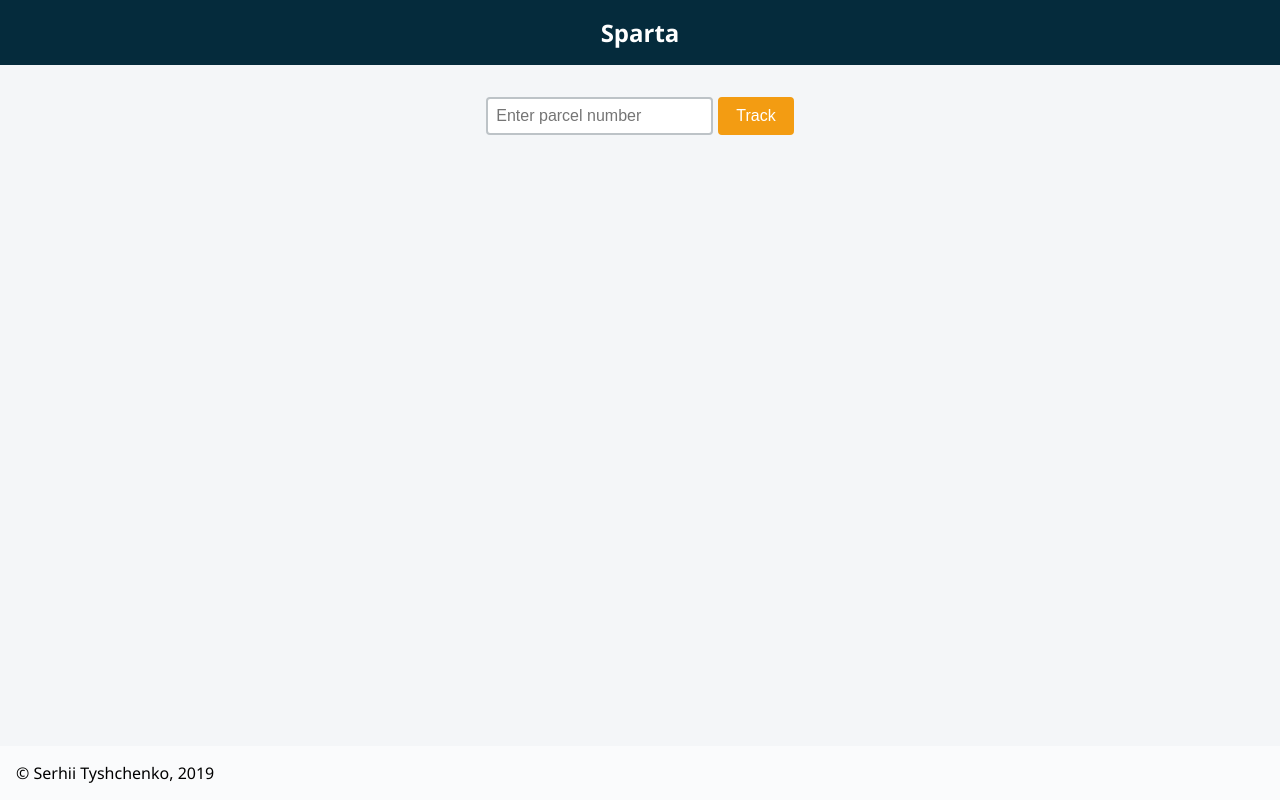
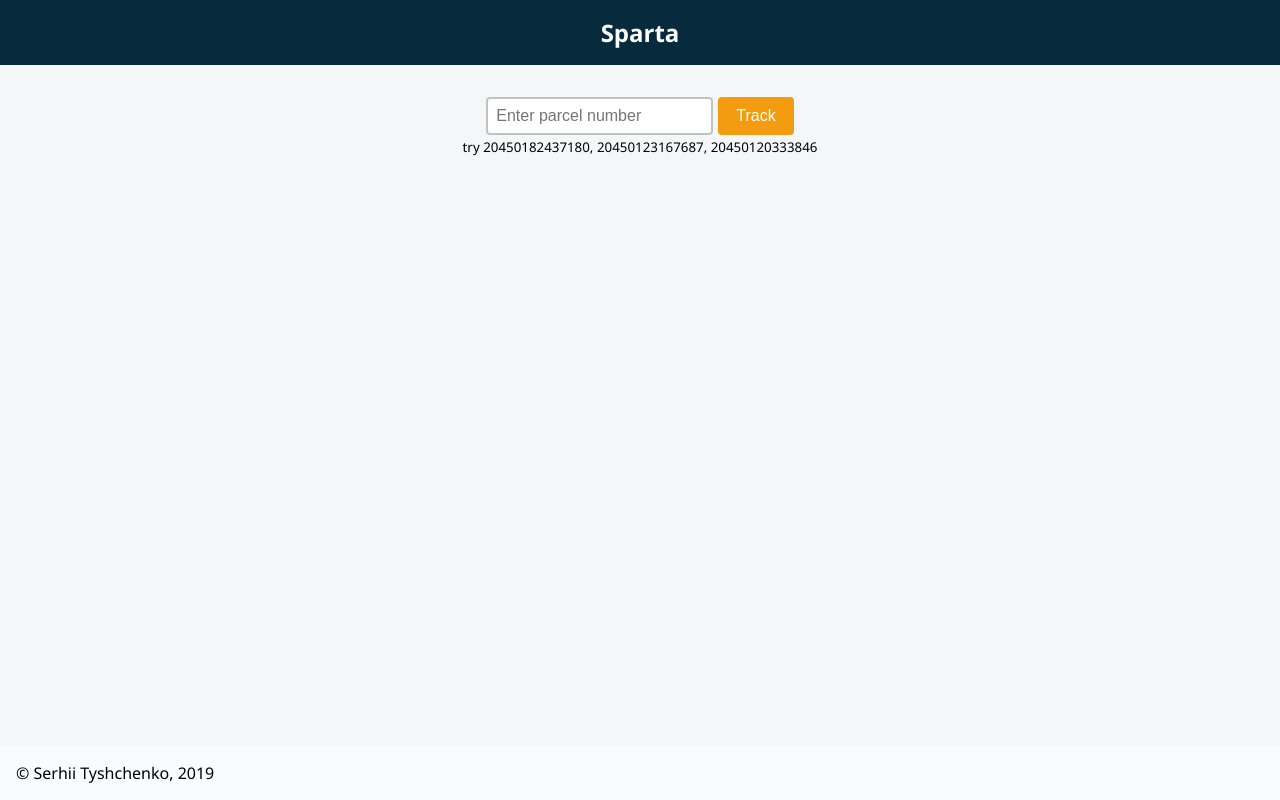
Before and after one commit to serhii-tyshchenko/sparta, a React (Create React App) app: page / in a window 1280 px wide. Built offline with nearby package versions, Linux system fonts and the light colour scheme.

Commit message:
add placeholder for parcel numbers

```diff
--- a/src/components/SearchForm/index.js
+++ b/src/components/SearchForm/index.js
@@ -28,6 +28,11 @@ class SearchForm extends Component {
                     />
                     <button className="search__btn">Track</button>
                 </form>
+                <div style={{ flexBasis: '100%', textAlign: 'center' }}>
+                    <small>
+                        try 20450182437180, 20450123167687, 20450120333846
+                    </small>
+                </div>
             </div>
         );
     }
```
